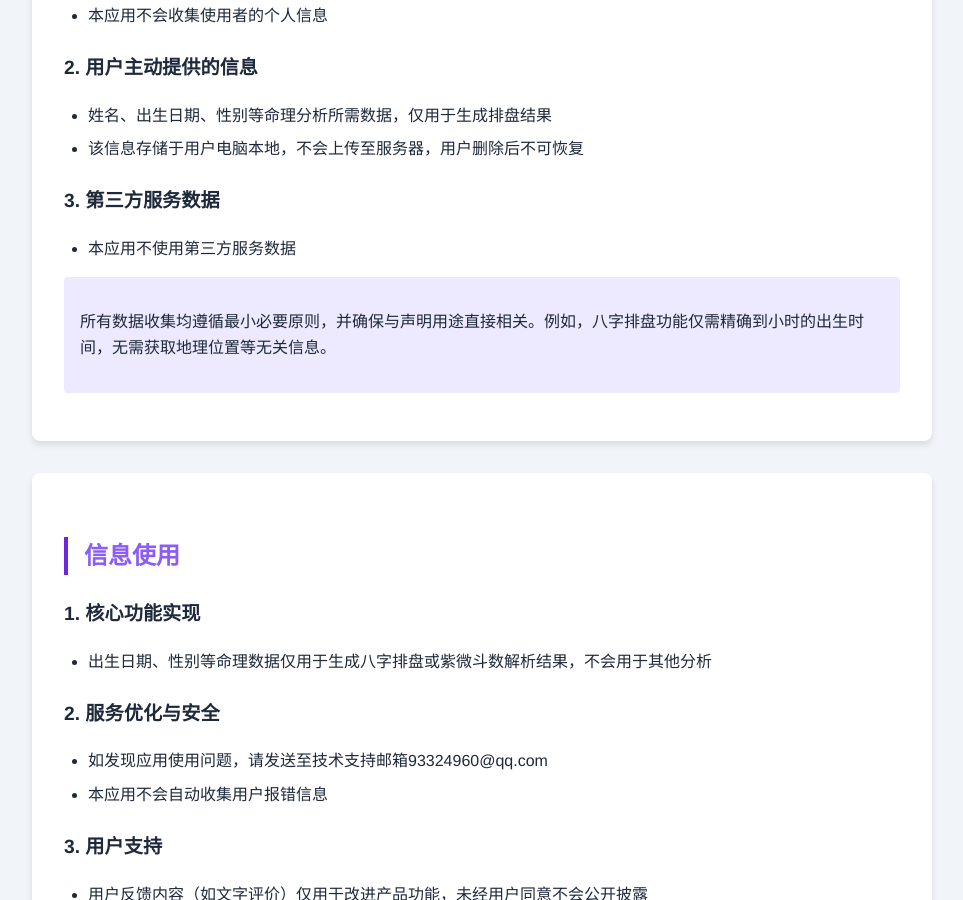
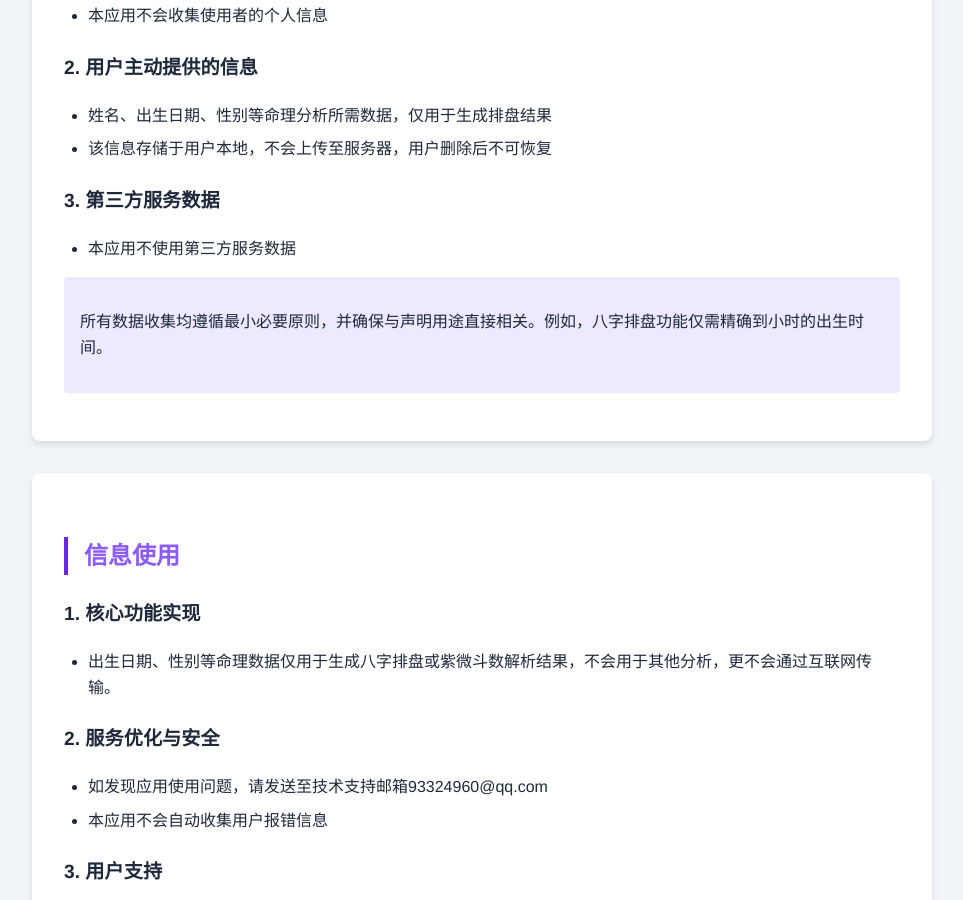
Before and after one commit to emitofo/starziping, a plain HTML site: page privarypolicy.html in a window 1280 px wide. Shown: the part 646-1546 px from the top of the page, without its empty margins (158-1121 px from the left). Drawn offline with Linux system fonts and the light colour scheme.

Commit message:
Update privarypolicy.html

```diff
--- a/privarypolicy.html
+++ b/privarypolicy.html
@@ -100,7 +100,7 @@
         <h3>2. 用户主动提供的信息</h3>
         <ul>
             <li>姓名、出生日期、性别等命理分析所需数据，仅用于生成排盘结果</li>
-            <li>该信息存储于用户电脑本地，不会上传至服务器，用户删除后不可恢复</li>
+            <li>该信息存储于用户本地，不会上传至服务器，用户删除后不可恢复</li>
         </ul>
 
         <h3>3. 第三方服务数据</h3>
@@ -109,7 +109,7 @@
         </ul>
 
         <div class="highlight">
-            <p>所有数据收集均遵循最小必要原则，并确保与声明用途直接相关。例如，八字排盘功能仅需精确到小时的出生时间，无需获取地理位置等无关信息。</p>
+            <p>所有数据收集均遵循最小必要原则，并确保与声明用途直接相关。例如，八字排盘功能仅需精确到小时的出生时间。</p>
         </div>
     </section>
 
@@ -117,7 +117,7 @@
         <h2>信息使用</h2>
         <h3>1. 核心功能实现</h3>
         <ul>
-            <li>出生日期、性别等命理数据仅用于生成八字排盘或紫微斗数解析结果，不会用于其他分析</li>
+            <li>出生日期、性别等命理数据仅用于生成八字排盘或紫微斗数解析结果，不会用于其他分析，更不会通过互联网传输。</li>
         </ul>
 
         <h3>2. 服务优化与安全</h3>
```
